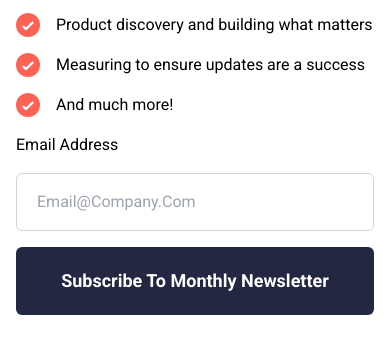
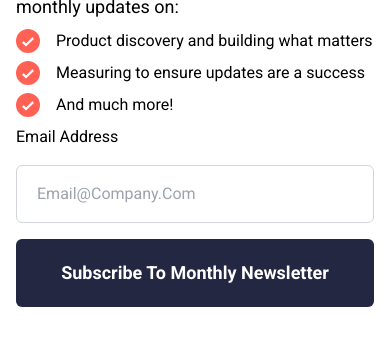
Before and after one commit to mohammadjamshidi8/frontEndMentor-Newsletter-sign-up-form-, a website: page index.html in a window 390 px wide. Shown: the part 489-844 px from the top of the page. Drawn offline with Linux system fonts and the light colour scheme.

Commit message:
fix: fix responsive in mobile

```diff
--- a/index.html
+++ b/index.html
@@ -66,11 +66,11 @@
       <!-- newsletter container start -->
       <div
       id="newsletter"
-        class="w-max sm:w-3/4 md:w-full lg:w-3/4 xl:w-7/12 2xl:w-1/2 bg-white h-screen md:h-4/6 md:p-3 sm:rounded-3xl flex flex-col-reverse md:flex-row justify-between items-center gap-y-10 md:gap-y-0 p-0 md:gap-x-6 xl:py-4"
+        class="w-max sm:w-3/4 md:w-full lg:w-3/4 xl:w-7/12 2xl:w-1/2 bg-white h-screen md:h-4/6 md:p-3 sm:rounded-3xl flex flex-col-reverse md:flex-row justify-between items-center md:gap-y-0 p-0 md:gap-x-6 xl:py-4"
       >
         <!-- newsletter content box start -->
         <div
-          class="w-full sm:w-3/4 md:mt-0 md:w-[60%] flex flex-col justify-center lg:px-20 gap-y-4 md:px-10 mb-10 md:mb-0 px-4 2xl:px-16 2xl:gap-y-4 xl:px-2"
+          class="w-full sm:w-3/4 md:mt-0 md:w-[60%] flex flex-col justify-center lg:px-20 gap-y-2 md:px-10 mb-12 md:mb-0 px-4 2xl:px-16 2xl:gap-y-4 xl:px-2"
         >
           <h1
             class="text-5xl md:text-5xl lg:text-4xl xl:text-6xl 2xl:text-6xl font-bold xl:tracking-wider"
@@ -141,37 +141,10 @@
     </div>
     <!-- body container ends -->
 
-    <!-- Sign-up form start -->
-
-    <!-- Stay updated!
-
-  Join 60,000+ product managers receiving monthly updates on:
-
-  Product discovery and building what matters
-  Measuring to ensure updates are a success
-  And much more!
-
-  Email address
-  email@company.com
-
-  Subscribe to monthly newsletter -->
-
-    <!-- Sign-up form end -->
-
-    <!-- Success message start -->
-
-    <!-- Thanks for subscribing!
-
-  A confirmation email has been sent to ash@loremcompany.com.
-  Please open it and click the button inside to confirm your subscription.
-
-  Dismiss message -->
-
-    <!-- Success message end -->
 
     <!-- <div class="attribution">
     Challenge by <a href="https://www.frontendmentor.io?ref=challenge" target="_blank">Frontend Mentor</a>.
-    Coded by <a href="#">Your Name Here</a>.
+    Coded by <a href="#">mohammad jamshidi</a>.
   </div> -->
     <script src="./Js/app.js"></script>
   </body>
```
Also changed, not shown: src/output.css.
